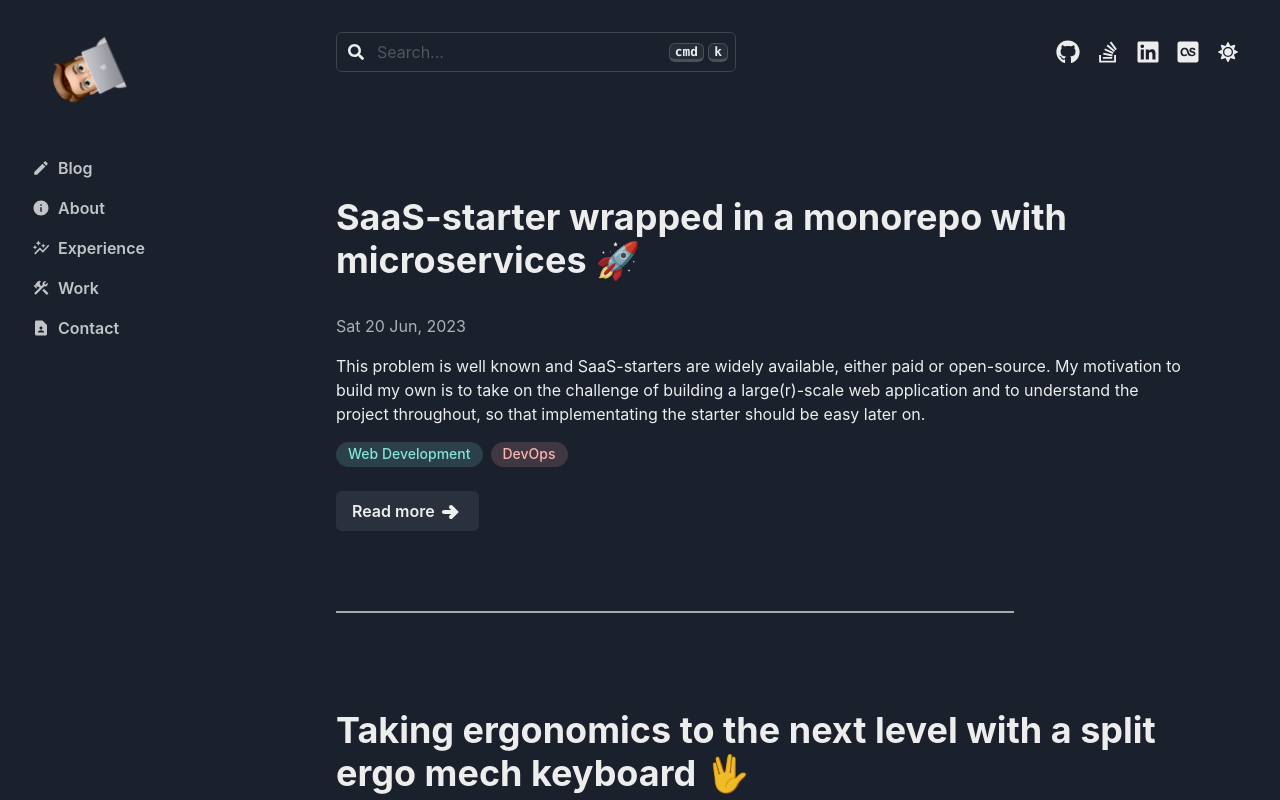
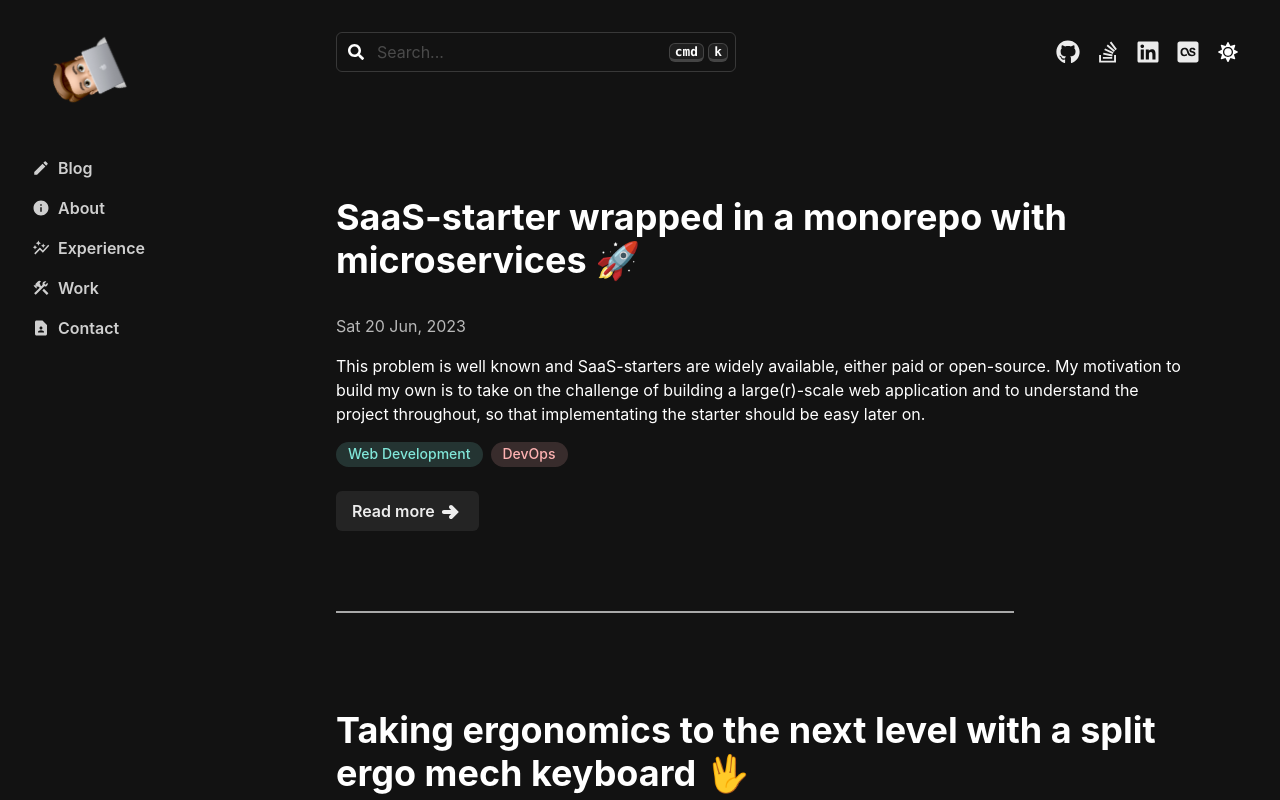
Before and after one commit to danielsteman/vite-blog, a React (Vite) app: page / in a window 1280 px wide. Shown: the top 800 px of the page. Built offline with nearby package versions, Linux system fonts and the light colour scheme.

Commit message:
:lipstick: change background colors

```diff
--- a/package.json
+++ b/package.json
@@ -10,7 +10,7 @@
   },
   "repository": {
     "type": "git",
-    "url":  "https://github.com/danielsteman/vite-blog.git"
+    "url": "https://github.com/danielsteman/vite-blog.git"
   },
   "dependencies": {
     "@babel/preset-react": "^7.18.6",
--- a/src/themes/theme.ts
+++ b/src/themes/theme.ts
@@ -1,9 +1,23 @@
-import { extendTheme, type ThemeConfig } from "@chakra-ui/react";
+import {
+  extendTheme,
+  StyleFunctionProps,
+  type ThemeConfig,
+} from "@chakra-ui/react";
 
 const config: ThemeConfig = {
   initialColorMode: "dark",
 };
 
-const customTheme = extendTheme({ config });
+const customTheme = extendTheme({
+  config,
+  styles: {
+    global: (props: StyleFunctionProps) => ({
+      body: {
+        color: "default",
+        bg: props.colorMode === "dark" ? "222222" : "FAFAFA",
+      },
+    }),
+  },
+});
 
 export default customTheme;
```
Also changed, not shown: 1 other file (tests, documents, lock files or other folders).
